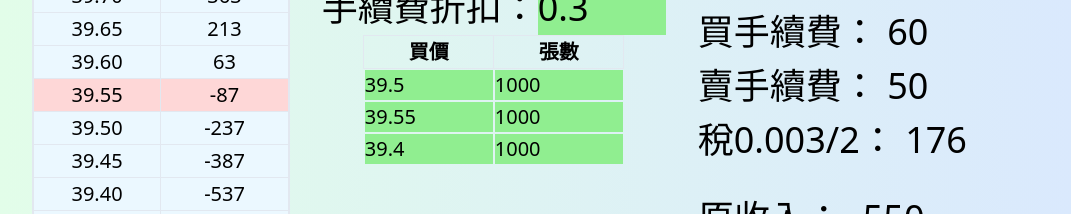
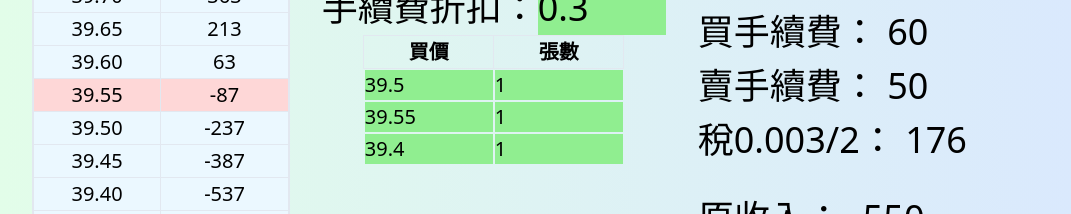
Before and after one commit to mlclmtan/vue-taiwan-day-trade-tool, a Vue app: page / in a window 1280 px wide. Shown: the part 315-529 px from the top of the page, without its empty margins (104-1175 px from the left). Built offline with nearby package versions, Linux system fonts and the light colour scheme.

Commit message:
volume adjustment better

```diff
--- a/src/App.vue
+++ b/src/App.vue
@@ -74,9 +74,9 @@ export default {
         // { b: null, v: null },
         // { b: null, v: null },
         // { b: null, v: null },
-        { b: 39.5, v: 1000 },
-        { b: 39.55, v: 1000 },
-        { b: 39.4, v: 1000 },
+        { b: 39.5, v: 1 },
+        { b: 39.55, v: 1 },
+        { b: 39.4, v: 1 },
         // { b: 12, v: 1000 },
         // { b: 8.5, v: 1000 },
       ],
@@ -90,14 +90,14 @@ export default {
     totalPaid() {
       let tot = 0;
       this.buys.forEach((buy) => {
-        tot += buy.b * buy.v;
+        tot += buy.b * buy.v * 1000;
       });
       return Math.round(tot);
     },
     totalV() {
       let tot = 0;
       this.buys.forEach((buy) => {
-        tot += buy.v;
+        tot += buy.v * 1000;
       });
       return tot;
     },
@@ -108,9 +108,9 @@ export default {
       let tot = 0;
       this.buys.forEach((buy) => {
         if (buy.v !== null || buy.b !== null) {
-          const fee = buy.b * buy.v * 0.001425 * this.feeDiscount <= 20
+          const fee = buy.b * buy.v * 1000 * 0.001425 * this.feeDiscount <= 20
             ? 20
-            : buy.b * buy.v * 0.001425 * this.feeDiscount;
+            : buy.b * buy.v * 1000 * 0.001425 * this.feeDiscount;
           tot += fee;
         }
       });
@@ -135,7 +135,7 @@ export default {
     tax() {
       let tot = 0;
       this.buys.forEach((buy) => {
-        const fee = (this.targetp * buy.v * 0.003) / 2;
+        const fee = (this.targetp * buy.v * 1000 * 0.003) / 2;
         tot += fee;
       });
       return Math.floor(tot);
```
